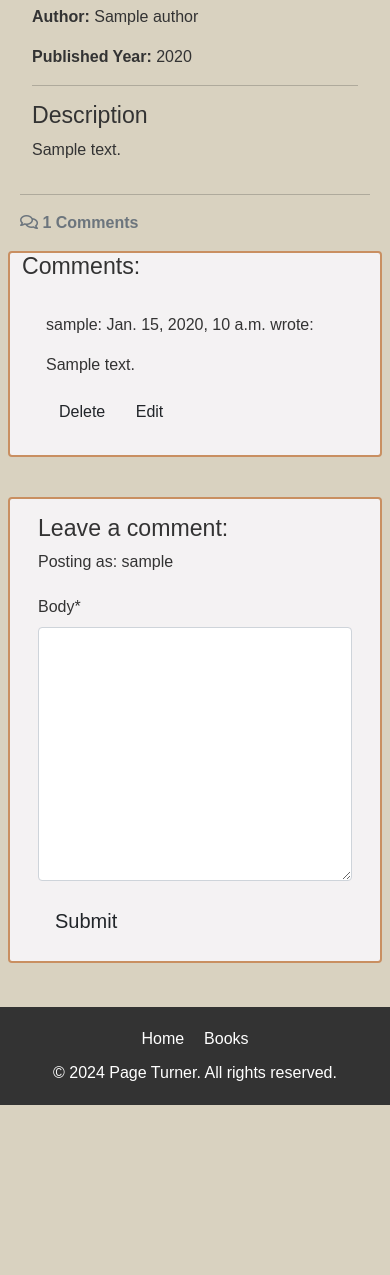
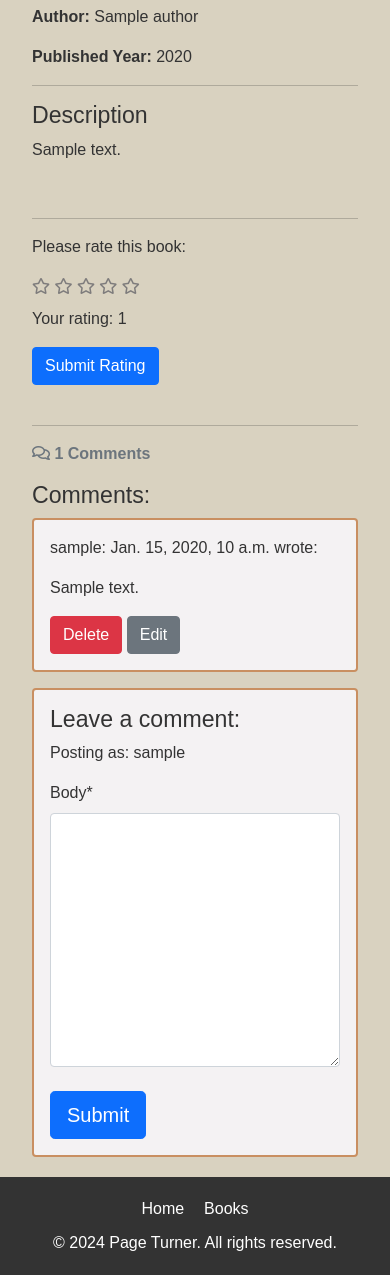
Before and after one commit to AlvaLind/page-turner, a Django app: a page that uses books/templates/books/book_detail.html in a window 390 px wide. Shown: the part 191-1466 px from the top of the page. Before the commit the page ends 1296 px from the top, so only its background shows below. Run offline with Django 4.2, Linux system fonts and the light colour scheme; a user stored in the database is signed in; tables that the repository leaves empty hold one stand-in row (values such as "Sample post"); some libraries are stand-ins or nearby versions.

Commit message:
Update book_detail template to include rating display & add JS for functionality of the rating feature

```diff
--- a/books/templates/books/book_detail.html
+++ b/books/templates/books/book_detail.html
@@ -2,7 +2,6 @@
 {% block content %}
 {% load static %}
 {% load crispy_forms_tags %}
-
 
 <div class="container mt-5">
     <div class="row">
@@ -18,70 +17,82 @@
             <p>{{ book.description|safe }}</p>
         </div>
     </div>
+
+    <!-- Rating Section -->
+    <div class="row mt-4">
+        <div class="col-12">
+            <hr>
+            {% if user.is_authenticated %}
+            <p>Please rate this book:</p>
+            <form id="ratingForm" method="POST">
+                {% csrf_token %}
+                <div class="rating-stars">
+                    <i class="far fa-star star-icon" data-value="1"></i>
+                    <i class="far fa-star star-icon" data-value="2"></i>
+                    <i class="far fa-star star-icon" data-value="3"></i>
+                    <i class="far fa-star star-icon" data-value="4"></i>
+                    <i class="far fa-star star-icon" data-value="5"></i>
+                </div>
+                <input type="hidden" name="rating" id="rating-input" value="0">
+                <div class="mt-2">
+                    <p>Your rating: <span id="user-rating">{{ user_rating }}</span></p>
+                    <button id="submitButton" type="submit" class="btn btn-primary">Submit Rating</button>
+                </div>
+            </form>
+            {% else %}
+                    <p>Log in to rate this book</p>
+            {% endif %}
+        </div>
     </div>
 
-
-<!-- Displaying count of comments -->
-<div class="row">
+    <!-- Comments Section -->
+    <div class="row mt-4">
         <div class="col-12">
             <hr>
-    </div>
-    <div class="col-12">
             <strong class="text-secondary">
                 <i class="far fa-comments"></i> {{ comment_count }} Comments
             </strong>
         </div>
     </div>
-
-<!-- Displaying Comments -->
-<div class="row">
-    <div class="col-md-8 card mb-4 mt-3 ">
+    <div class="row mt-3">
+        <div class="col-md-8">
             <h3>Comments:</h3>
+            {% if comment_count == 0 %}
+                <p>Be the first to leave a comment</p>
+            {% endif %}
+            {% for comment in comments %}
+                <div class="card mb-3 {% if not comment.approved and comment.user == user %} faded {% elif not comment.approved %} d-none {% endif %}">
                     <div class="card-body">
-            <!-- We want a for loop inside the empty control tags
-            to iterate through each comment in comments -->
-            {% for comment in comments %}
-            <div class="p-2 comments
-            {% if not comment.approved and comment.user == user %}
-            faded{% elif not comment.approved %} d-none{% endif %}">
                         <p class="font-weight-bold">
                             {{ comment.user }}:
-                    <span class="font-weight-normal">
-                        {{ comment.created_on }}
-                    </span> wrote:
+                            <span class="font-weight-normal">{{ comment.created_on }}</span> wrote:
                         </p>
                         <div id="comment{{ comment.id }}">
                             {{ comment.body | linebreaks }}
                         </div>
                         {% if not comment.approved and comment.user == user %}
-                <p class="approval">
-                    This comment is awaiting approval
-                </p>
+                            <p class="text-warning">This comment is awaiting approval</p>
                         {% endif %}
-
                         {% if user.is_authenticated and comment.user == user %}
-                <button class="btn btn-delete"
-                    data-comment_id="{{ comment.id }}">Delete</button>
-                <button class="btn btn-edit"
-                    data-comment_id="{{ comment.id }}">Edit</button>
+                            <button class="btn btn-danger btn-delete" data-comment_id="{{ comment.id }}">Delete</button>
+                            <button class="btn btn-secondary btn-edit" data-comment_id="{{ comment.id }}">Edit</button>
                         {% endif %}
                     </div>
-            <!-- Our for loop ends here -->
+                </div>
             {% endfor %}
         </div>
-    </div>
-    <!-- Creating New Comments -->
-    <div class="col-md-4 card mb-4 mt-3">
+
+        <!-- New Comment Form -->
+        <div class="col-md-4">
+            <div class="card">
                 <div class="card-body">
                     {% if user.is_authenticated %}
                         <h3>Leave a comment:</h3>
                         <p>Posting as: {{ user.username }}</p>
-        <form id="commentForm" method="post"
-            style="margin-top: 1.3em;">
+                        <form id="commentForm" method="post">
                             {{ comment_form | crispy }}
                             {% csrf_token %}
-            <button id="submitButton" type="submit"
-            class="btn btn-signup btn-lg">Submit</button>
+                            <button id="submitButton" type="submit" class="btn btn-primary btn-lg mt-2">Submit</button>
                         </form>
                     {% else %}
                         <p>Log in to leave a comment</p>
@@ -89,8 +100,10 @@
                 </div>
             </div>
         </div>
+    </div>
+</div>
 
-<!-- Delete confirmation -->
+<!-- Delete Confirmation Modal -->
 <div class="modal fade" id="deleteModal" tabindex="-1"
     aria-labelledby="deleteModalLabel" aria-hidden="true">
     <div class="modal-dialog">
@@ -119,4 +132,5 @@
 
 {% block extras %}
 <script src="{% static 'js/comments.js' %}"></script>
+<script src="{% static 'js/ratings.js' %}"></script>
 {% endblock %}
--- a/static/css/styles.css
+++ b/static/css/styles.css
@@ -79,6 +79,7 @@ footer p {
     margin: 10px 0 0;
 }
 
+/* Book card styles, book_list template */
 .no-underline {
     text-decoration: none;
 }
@@ -100,3 +101,13 @@ footer p {
 .title, .author{
     color: #333;
 }
+
+/* Rating Star Icons, book_details template */
+.star-icon {
+    color: #7e7c7c;
+    cursor: pointer;
+}
+
+.star-icon.rated {
+    color: #e7bb36;
+}
--- /dev/null
+++ b/static/js/ratings.js
@@ -0,0 +1,26 @@
+document.addEventListener("DOMContentLoaded", function() {
+    const starIcons = document.querySelectorAll(".star-icon");
+    const ratingInput = document.getElementById("rating-input");
+    const ratingForm = document.getElementById("rating-form");
+    const csrfToken = document.querySelector('[name=csrfmiddlewaretoken]').value;
+
+    // Retrieve the data-value (users rating out of 5) from the stars icons.
+    starIcons.forEach(star => {
+        star.addEventListener("click", (e) => {
+            const ratingValue = e.target.getAttribute("data-value");
+            ratingInput.value = ratingValue;
+
+            // Update display by adding class 'rated' to selected star icons.
+            starIcons.forEach(icon => {
+                if (icon.getAttribute("data-value") <= ratingValue) {
+                    icon.classList.add("rated");
+                } else {
+                    icon.classList.remove("rated");
+                }
+            });
+
+            // Submit the rating form
+            ratingForm.submit();
+        });
+    });
+});
```
Lines whose indentation alone changed are shown as unchanged.
